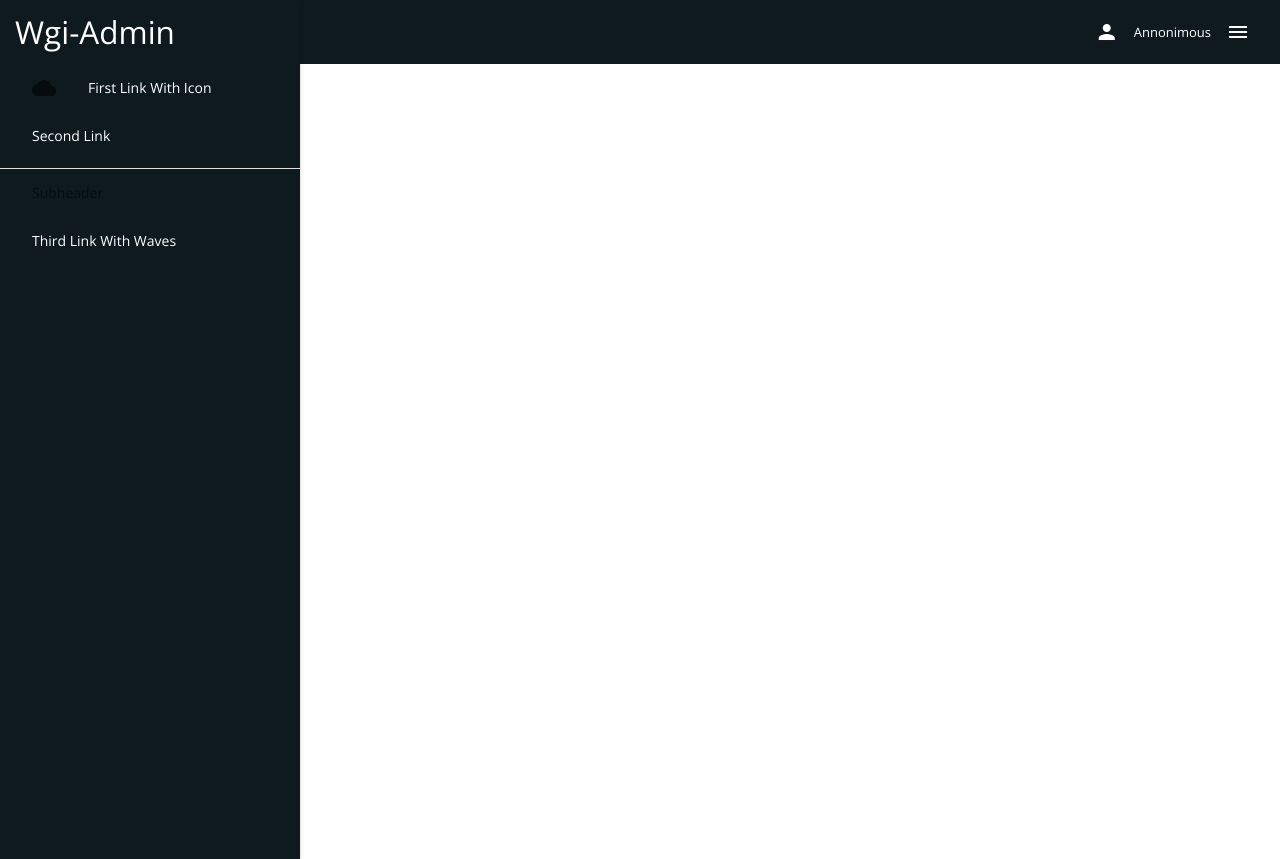
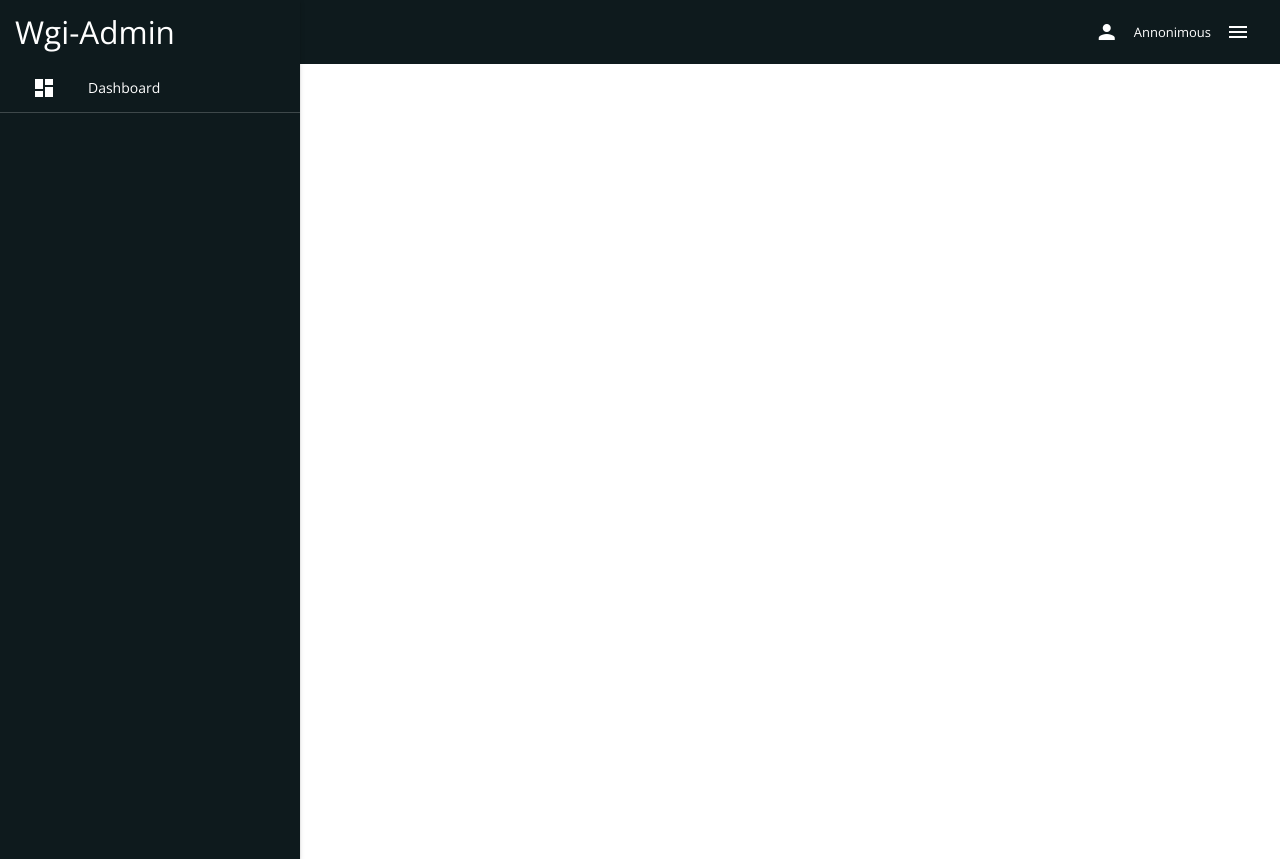
Before and after one commit to surajitd09/wgi-admin, a plain HTML site: page index.html in a window 1280 px wide. Shown: the top 859 px of the page. Drawn offline with nearby package versions, Linux system fonts and the light colour scheme.

Commit message:
Creating main Structure
Side menu li added, stylings etc.

```diff
--- a/index.html
+++ b/index.html
@@ -14,17 +14,6 @@
 
     <!-- HEADER SECTION STARTS -->
     <header class="navbar-fixed">
-      <!--<nav>
-        <div class="container-fluid">
-          <div class="nav-wrapper">
-            <a href="#!" class="brand-logo left-align">Wgi-Admin</a>
-            <ul class="right">
-              <li><i class="material-icons left">person</i>Annonimous</li>
-              <li><a href="#" class="dropdown-button" data-beloworigin="true" data-activates="logout-dropdown"><i class="material-icons right">menu</i></a></li>
-            </ul>
-          </div>
-        </div>
-      </nav>-->
       <!-- Logout Dropdown Structure Starts -->
       <ul id="logout-dropdown" class="dropdown-content">
         <li><a href="#!"><i class="material-icons fa fa-sign-out left"></i>Logout</a></li>
@@ -46,18 +35,14 @@
       </nav>
     </header>
 
-    <aside>
+    <aside class="side-menu">
       <ul id="slide-out" class="side-nav fixed">
         <li class="sidenav-logo">
           <nav class="container-fluid">
             <a href="#!" class="brand-logo">Wgi-Admin</a>
           </nav>
         </li>
-        <li><a href="#!"><i class="material-icons">cloud</i>First Link With Icon</a></li>
-        <li><a href="#!">Second Link</a></li>
-        <li><div class="divider"></div></li>
-        <li><a class="subheader">Subheader</a></li>
-        <li><a class="waves-effect" href="#!">Third Link With Waves</a></li>
+        <li><a href="javascript:void(0);" class="waves-effect waves-light"><i class="material-icons">dashboard</i>Dashboard</a></li>
       </ul>
     </aside>
 
--- a/scss/components/_side-nav.scss
+++ b/scss/components/_side-nav.scss
@@ -6,7 +6,7 @@ header, main, section, footer {
   }
 }
 
-aside {
+aside.side-menu {
   .side-nav {
     background-color:  $sidenav-color;
     color: $sidenav-font-color;
@@ -15,5 +15,17 @@ aside {
       background-color: $header-color;
       box-shadow: none;
     }
+
+    li {
+      &:not(.sidenav-logo) {
+        border-bottom: 1px solid rgba(#fff, 0.2);
+      }
+
+      a {
+        i {
+          color: $sidenav-font-color;
+        }
+      }
+    }
   }
 }
```
Also changed, not shown: assets/css/wgiadmin.production.css, assets/css/wgiadmin.production.min.css, 2 other files.
